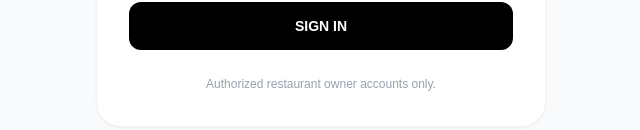
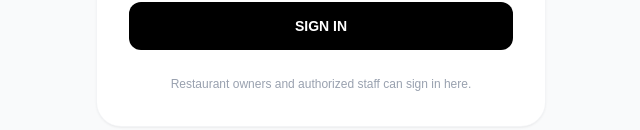
Before and after one commit to prabodhanayak09-dot/restaurant-platform, a Next.js app: page /restaurant/login in a window 1280 px wide. Shown: the part 560-690 px from the top of the page, without its empty margins (319-959 px from the left). Built offline with nearby package versions, Linux system fonts and the light colour scheme; no server answers.

Commit message:
Add staff registration and role based login

```diff
--- a/src/app/restaurant/login/page.tsx
+++ b/src/app/restaurant/login/page.tsx
@@ -16,6 +16,7 @@ export default async function RestaurantLoginPage({
     data: { user },
   } = await supabase.auth.getUser();
 
+  // If already logged in, send the user to the correct interface.
   if (user) {
     const { data: membership } = await supabase
       .from("restaurant_members")
@@ -26,6 +27,10 @@ export default async function RestaurantLoginPage({
 
     if (membership?.restaurant_id && membership.role === "owner") {
       redirect("/restaurant");
+    }
+
+    if (membership?.restaurant_id && membership.role === "staff") {
+      redirect("/staff");
     }
 
     if (!membership) {
@@ -51,6 +56,7 @@ export default async function RestaurantLoginPage({
 
     const supabase = await createClient();
 
+    // Sign in with Supabase Auth
     const { data, error: signInError } =
       await supabase.auth.signInWithPassword({
         email,
@@ -61,6 +67,7 @@ export default async function RestaurantLoginPage({
       redirect("/restaurant/login?error=invalid");
     }
 
+    // Find the user's restaurant membership and role.
     const { data: membership, error: membershipError } =
       await supabase
         .from("restaurant_members")
@@ -78,11 +85,18 @@ export default async function RestaurantLoginPage({
       redirect("/restaurant/onboarding");
     }
 
+    // STAFF → Staff interface
+    if (membership.role === "staff") {
+      redirect("/staff");
+    }
+
+    // Anything other than owner is not allowed here.
     if (membership.role !== "owner") {
       await supabase.auth.signOut();
       redirect("/restaurant/login?error=unauthorized");
     }
 
+    // OWNER → Check restaurant
     const { data: restaurant, error: restaurantError } =
       await supabase
         .from("restaurants")
@@ -100,6 +114,7 @@ export default async function RestaurantLoginPage({
       redirect("/restaurant/login?error=inactive");
     }
 
+    // OWNER → Restaurant admin interface
     redirect("/restaurant");
   }
 
@@ -107,7 +122,7 @@ export default async function RestaurantLoginPage({
     error === "invalid"
       ? "Invalid email or password."
       : error === "unauthorized"
-        ? "This account is not a restaurant owner."
+        ? "This account is not authorized."
         : error === "inactive"
           ? "This restaurant is currently inactive."
           : error === "no-restaurant"
@@ -122,6 +137,7 @@ export default async function RestaurantLoginPage({
     <main className="min-h-screen bg-gray-50 px-4 py-6 sm:px-6 lg:px-8">
       <div className="mx-auto flex min-h-[calc(100vh-3rem)] max-w-md items-center justify-center">
         <div className="w-full rounded-3xl bg-white p-6 shadow-sm ring-1 ring-gray-100 sm:p-8">
+
           <div className="mb-8 text-center">
             <div className="mx-auto flex h-16 w-16 items-center justify-center rounded-2xl bg-black text-2xl text-white">
               🍽️
@@ -151,6 +167,7 @@ export default async function RestaurantLoginPage({
           )}
 
           <form action={login} className="space-y-5">
+
             <div>
               <label
                 htmlFor="email"
@@ -195,11 +212,13 @@ export default async function RestaurantLoginPage({
             >
               SIGN IN
             </button>
+
           </form>
 
           <p className="mt-6 text-center text-xs leading-5 text-gray-400">
-            Authorized restaurant owner accounts only.
+            Restaurant owners and authorized staff can sign in here.
           </p>
+
         </div>
       </div>
     </main>
```
